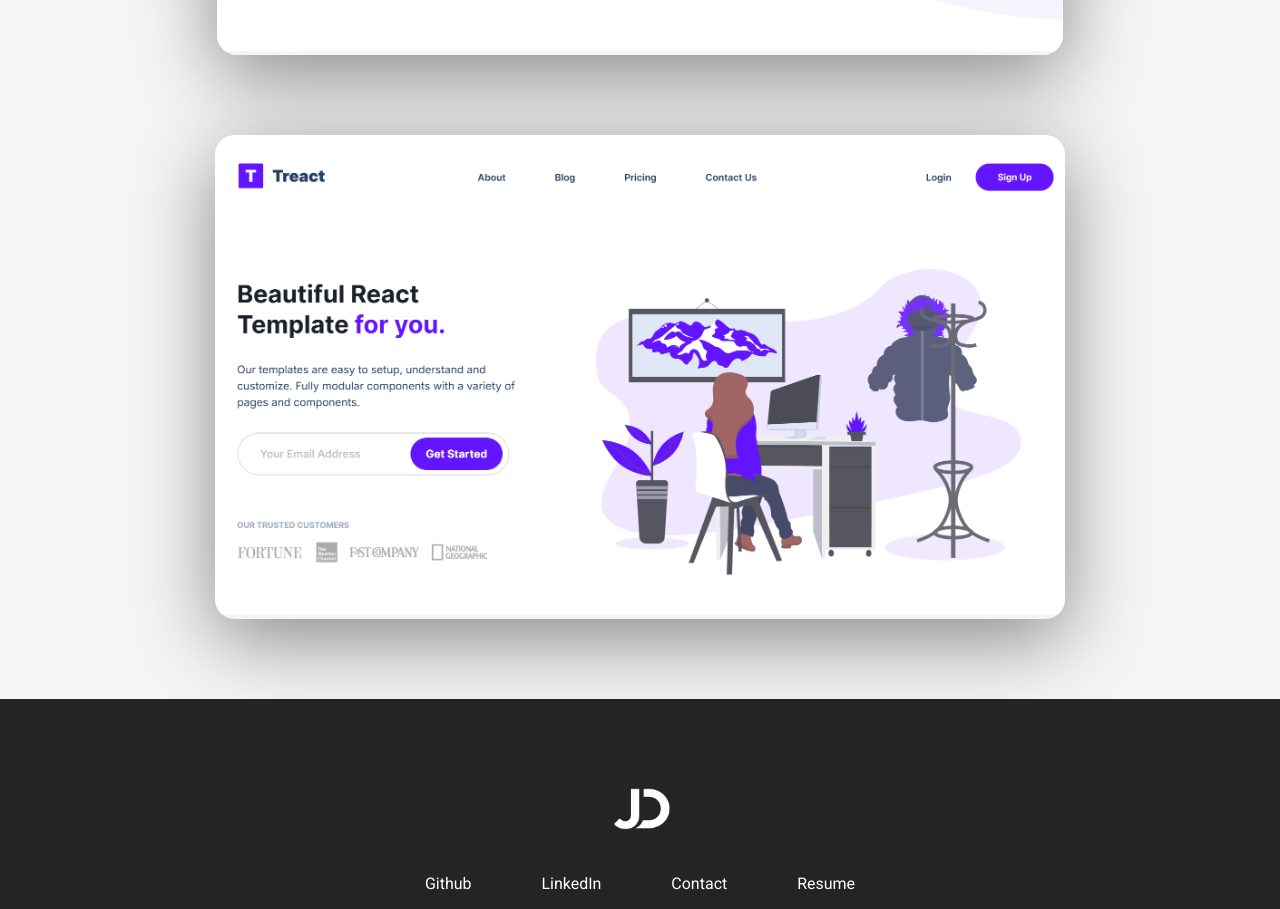
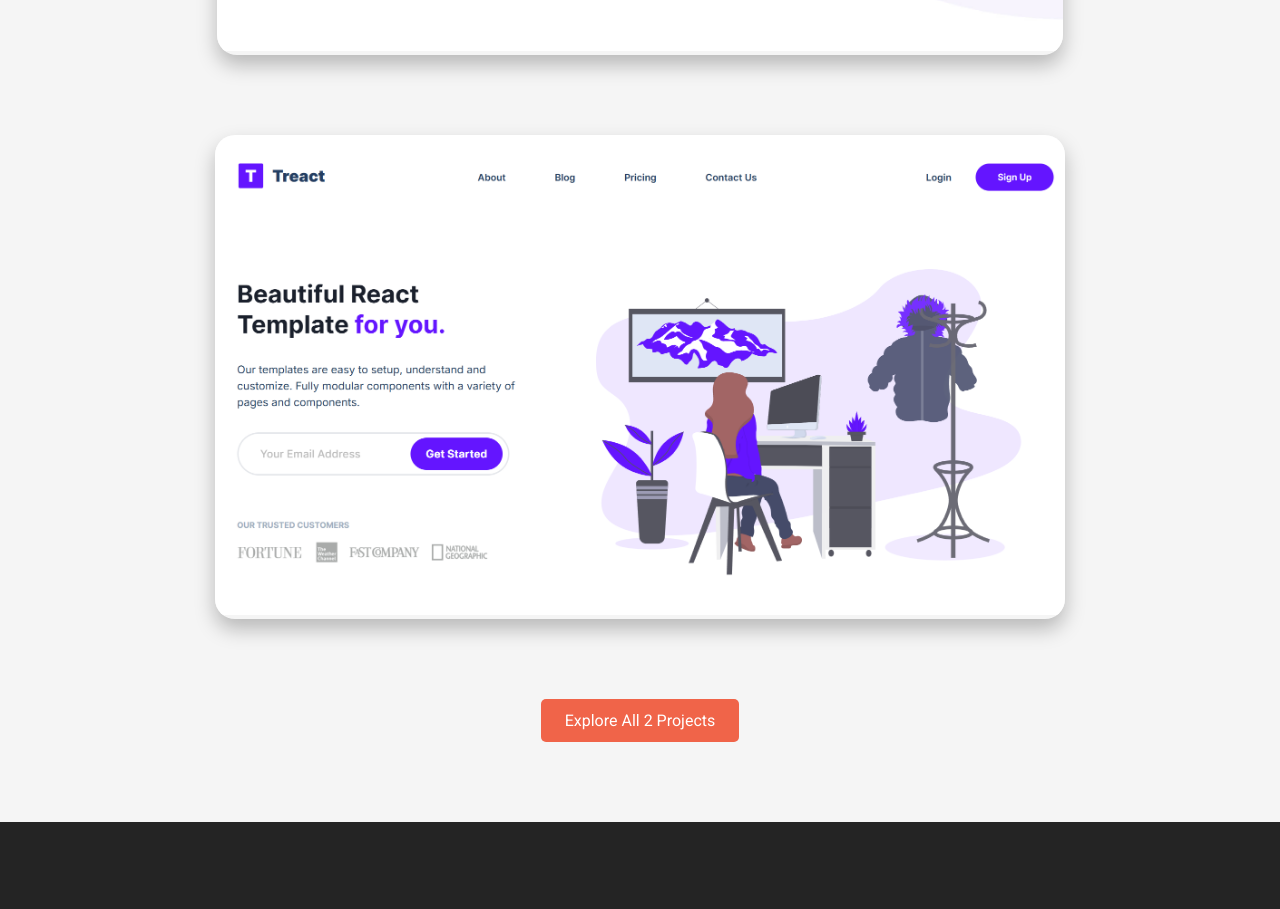
Before and after one commit to jeddelich/next-portfolio, a Next.js app: page / in a window 1280 px wide. Shown: the part 1440-2349 px from the top of the page. Built offline with nearby package versions, Linux system fonts and the light colour scheme; some icons are missing.

Commit message:
feat: create Button.tsx UI component and dynamic explore more projects on home page.tsx

```diff
--- a/app/globals.css
+++ b/app/globals.css
@@ -48,6 +48,9 @@ a {
   max-width: 1100px;
   margin: 0 auto;
   padding: 0 12px;
+  display: flex;
+  flex-direction: column;
+  align-items: center;
 }
 
 .click {
@@ -318,7 +321,8 @@ LANDING PAGE
   width: 100%;
   max-width: 1000px;
   padding: 0 48px;
-  animation: fade-in-left 1s ease;
+  opacity: 0;
+  animation: fade-in-left 1s 500ms ease forwards;
 }
 
 .header__para {
@@ -774,7 +778,7 @@ PROJECTS
   position: relative;
   max-width: 900px;
   border-radius: 20px;
-  box-shadow: 0 20px 80px 0 rgb(0, 0, 0, 0.45);
+  box-shadow: 0 10px 20px 0 rgb(0, 0, 0, 0.25);
   overflow: hidden;
   margin: 0 40px;
 }
@@ -902,6 +906,8 @@ SHAPES
   position: fixed;
   height: 20px;
   width: 20px;
+  opacity: 0;
+  animation: fade-in 1s 750ms ease forwards;
 }
 
 .fa-spiral {
--- a/app/page.tsx
+++ b/app/page.tsx
@@ -11,6 +11,7 @@ import ProjectCard from "@/components/ui/ProjectCard";
 
 import projects from "@/data/projects";
 import Countdown from "@/components/ui/Countdown";
+import Button from "@/components/ui/Button";
 
 export default function Home() {
   const { toggleModal, isModalOpen } = useModal();
@@ -179,6 +180,7 @@ export default function Home() {
                 <ProjectCard key={index} project={project} />
               ))}
             </ul>
+            <Button text={`explore all ${projects.length} projects`}/>
           </div>
         </div>
       </section>
--- /dev/null
+++ b/components/ui/Button.module.css
@@ -0,0 +1,20 @@
+.button{
+    display: inline-block;
+    padding: 0.75rem 1.5rem;
+    background-color: #F06449;
+    margin-top: 5rem;
+    color: white;
+    border-radius: 5px;
+    cursor: pointer;
+    text-transform: capitalize;
+    transition: background-color 0.3s ease;
+}
+
+.button:hover {
+    background-color: #d9534f;
+}
+
+.button:active {
+    background-color: #c9302c;
+    transform: translateY(1px);
+}
--- /dev/null
+++ b/components/ui/Button.tsx
@@ -0,0 +1,9 @@
+import styles from "./Button.module.css";
+
+function Button({ text }: { text: string }) {
+  return (
+    <div className={styles.button}>{text}</div>
+  )
+}
+
+export default Button
```
